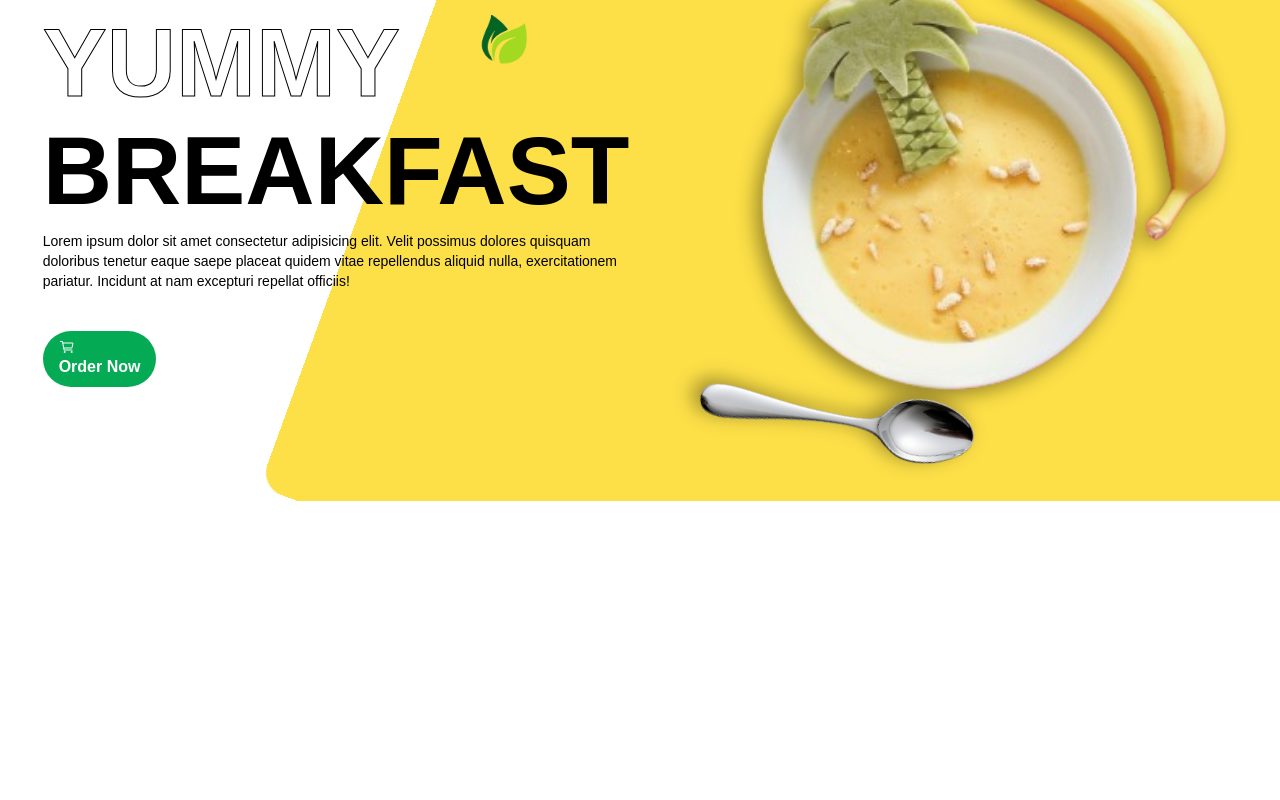
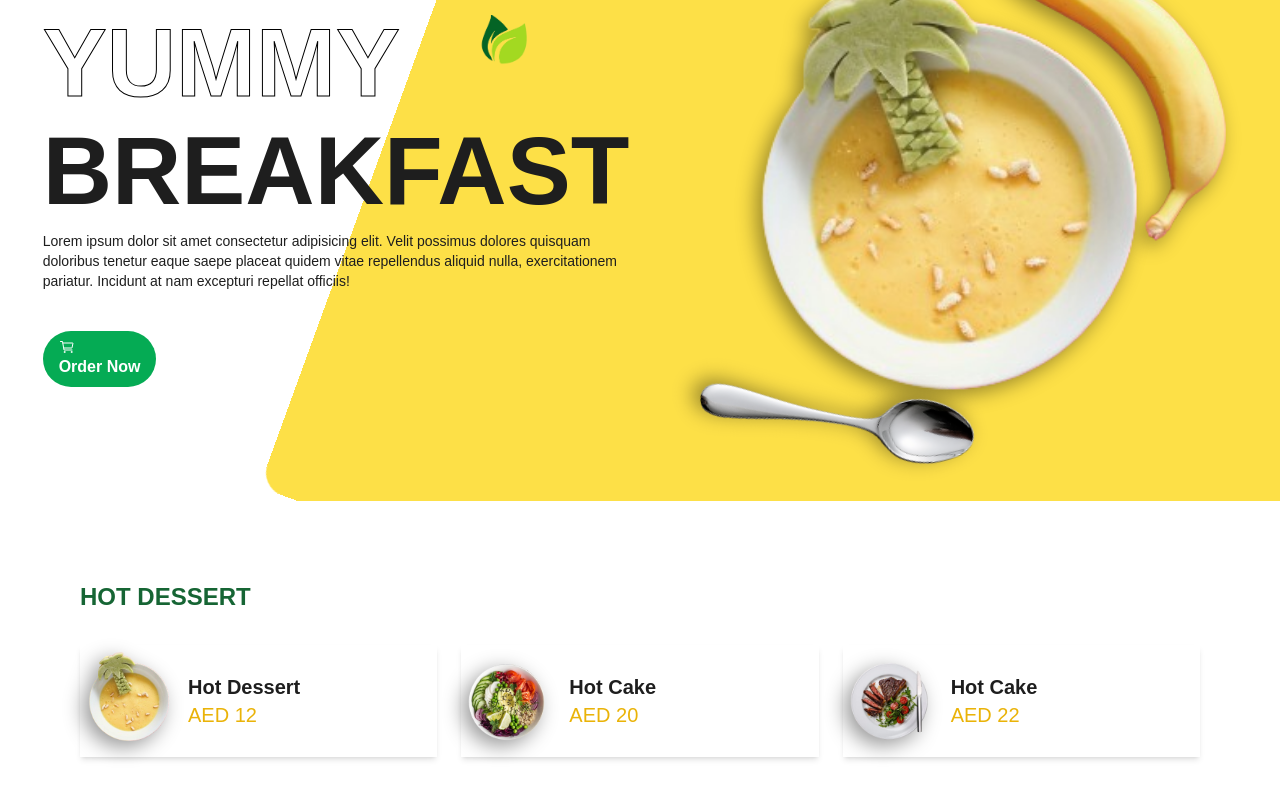
Before and after one commit to sanilal/React-Framer-Motion-restaurant-SPA, a React (Vite) app: page / in a window 1280 px wide. Shown: the part 204-1004 px from the top of the page. Before the commit the page ends 800 px from the top, so only its background shows below. Built offline with nearby package versions, Linux system fonts and the light colour scheme.

Commit message:
Hot Dessert

```diff
--- a/src/App.jsx
+++ b/src/App.jsx
@@ -1,16 +1,18 @@
 import React from 'react'
 import Navbar from './components/Navbar/Navbar';
 import Hero from './components/Hero/Hero';
+import HotDessert from './components/HotDessert/HotDessert';
 
 
 
 const App = () => {
   return (
-    <div className='overflow-x-hidden bg-white2'>
+    <div className='overflow-x-hidden bg-white2 text-dark'>
      <div className="relative overflow-hidden">
       <Navbar />
       <Hero />
      </div>
+      <HotDessert />
     </div>
   )
 }
--- a/src/components/HotDessert/HotDessert.jsx
+++ b/src/components/HotDessert/HotDessert.jsx
@@ -33,7 +33,33 @@ const HotDEssertData = [
 const HotDessert = () => {
   return (
     <section>
+        <div className="container py-12">
+            <motion.h3
+            variants={SlideUp(0)}
+            initial="hidden"
+            whileInView="show"
+            className="text-2xl font-semibold text-green-800 uppercase py-8">Hot Dessert</motion.h3>
 
+            {/* grid section */}
+            <div className="grid grid-cols-1 sm:grid-cols-2 md:grid-cols-3 gap-6">
+                {HotDEssertData.map((item)=>{
+                    return (
+                        <motion.div
+                        variants={SlideUp(item.delay)}
+                        initial="hidden"
+                        whileInView="show"
+                        className='group bg-white/50 shadow-md p3 flex items-center gap-3'>
+                            <img src={item.img} alt="" className='w-24 rounded-full img-shadow group-hover:scale-125 transition-all duration-700 group-hover:rotate-[50deg]' />
+                            <div>
+                                <h3 className='text-xl font-semibold'>{item.name}</h3>
+                                <p className='text-xl text-yellow-500'>{item.price}</p>
+                            </div>
+                        </motion.div>
+                    )
+                })}
+
+            </div>
+        </div>
     </section>
   )
 }
```
